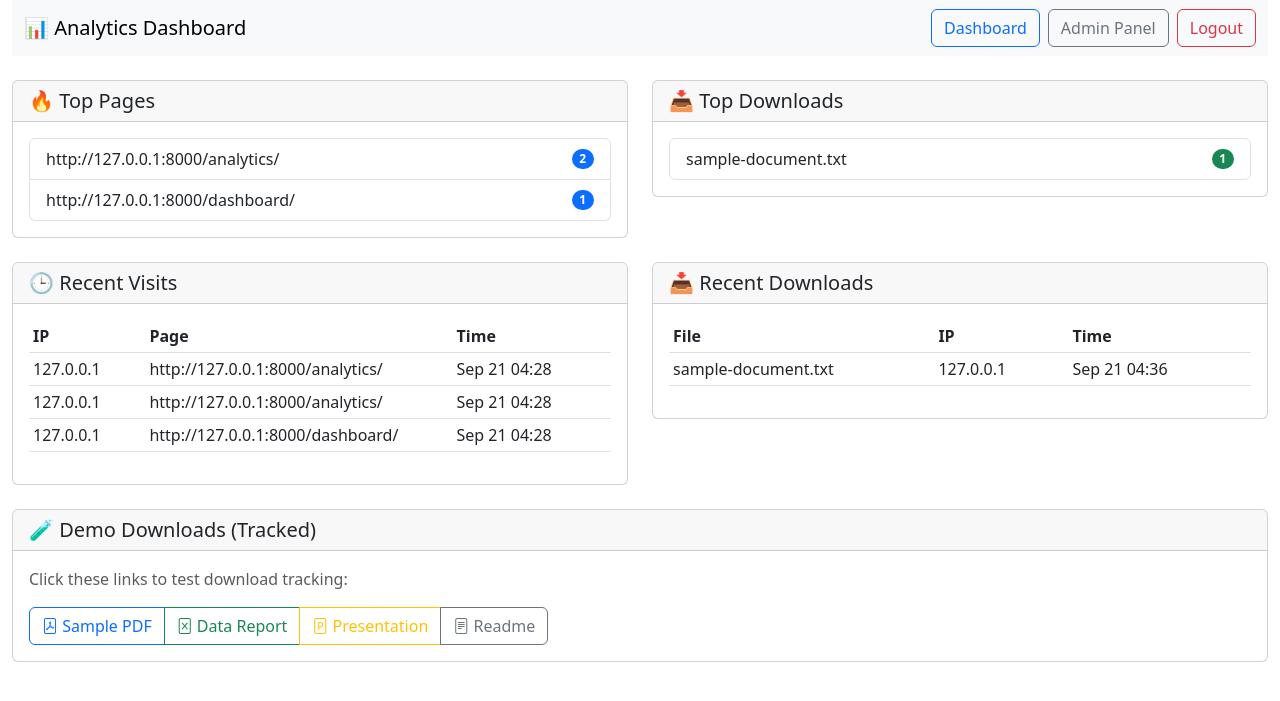
After one commit to leydrake/arrow-root2, a Django app: page /analytics/ in a window 1280 px wide. The commit adds this page. Shown: the top 701 px of the page. Run offline with Django 5.2, Linux system fonts and the light colour scheme; a user stored in the database is signed in; data comes from the database, SQL or seed files in the repository.

Commit message:
working on the analytics part, will continue later

```diff
--- a/mysite/settings.py
+++ b/mysite/settings.py
@@ -48,6 +48,7 @@ MIDDLEWARE = [
     'django.contrib.auth.middleware.AuthenticationMiddleware',
     'django.contrib.messages.middleware.MessageMiddleware',
     'django.middleware.clickjacking.XFrameOptionsMiddleware',
+    'pages.middleware.AnalyticsMiddleware',  # Add analytics tracking
 ]
 
 ROOT_URLCONF = 'mysite.urls'
--- /dev/null
+++ b/pages/middleware.py
@@ -0,0 +1,54 @@
+from django.utils.deprecation import MiddlewareMixin
+from django.utils import timezone
+from .models import Visit
+import hashlib
+
+class AnalyticsMiddleware(MiddlewareMixin):
+    """Middleware to automatically track user visits"""
+
+    def process_request(self, request):
+        # Skip tracking for certain paths
+        skip_paths = [
+            '/admin/',
+            '/static/',
+            '/favicon.ico',
+            '/analytics/',
+        ]
+
+        if any(request.path.startswith(path) for path in skip_paths):
+            return None
+
+        # Get client IP
+        x_forwarded_for = request.META.get('HTTP_X_FORWARDED_FOR')
+        if x_forwarded_for:
+            ip = x_forwarded_for.split(',')[0]
+        else:
+            ip = request.META.get('REMOTE_ADDR', '127.0.0.1')
+
+        # Get user agent
+        user_agent = request.META.get('HTTP_USER_AGENT', '')
+
+        # Get referer
+        referer = request.META.get('HTTP_REFERER', '')
+
+        # Get session ID
+        session_id = request.session.session_key
+        if not session_id:
+            request.session.create()
+            session_id = request.session.session_key
+
+        # Create visit record
+        try:
+            Visit.objects.create(
+                ip_address=ip,
+                user_agent=user_agent,
+                page_url=request.build_absolute_uri(),
+                referer=referer if referer else None,
+                user=request.user if request.user.is_authenticated else None,
+                session_id=session_id
+            )
+        except Exception as e:
+            # Log error but don't break the request
+            print(f"Analytics tracking error: {e}")
+
+        return None
--- a/pages/models.py
+++ b/pages/models.py
@@ -1,5 +1,6 @@
 from django.db import models
 from django.contrib.auth.models import User
+from django.utils import timezone
 
 # Create your models here.
 
@@ -10,3 +11,53 @@ class AdminProfile(models.Model):
 
     def __str__(self):
         return f"{self.user.username} - Admin Profile"
+
+class Visit(models.Model):
+    """Track user visits to the site"""
+    ip_address = models.GenericIPAddressField()
+    user_agent = models.TextField(blank=True, null=True)
+    page_url = models.URLField()
+    referer = models.URLField(blank=True, null=True)
+    user = models.ForeignKey(User, on_delete=models.SET_NULL, null=True, blank=True)
+    timestamp = models.DateTimeField(default=timezone.now)
+    session_id = models.CharField(max_length=100, blank=True, null=True)
+
+    class Meta:
+        ordering = ['-timestamp']
+
+    def __str__(self):
+        return f"Visit from {self.ip_address} at {self.timestamp.strftime('%Y-%m-%d %H:%M')}"
+
+class Download(models.Model):
+    """Track file downloads"""
+    file_name = models.CharField(max_length=255)
+    file_path = models.CharField(max_length=500)
+    file_size = models.BigIntegerField(default=0)  # in bytes
+    download_count = models.PositiveIntegerField(default=0)
+    user = models.ForeignKey(User, on_delete=models.SET_NULL, null=True, blank=True)
+    ip_address = models.GenericIPAddressField(default='127.0.0.1')
+    user_agent = models.TextField(blank=True, null=True)
+    timestamp = models.DateTimeField(default=timezone.now)
+    session_id = models.CharField(max_length=100, blank=True, null=True)
+
+    class Meta:
+        ordering = ['-timestamp']
+
+    def __str__(self):
+        return f"Download: {self.file_name} by {self.ip_address}"
+
+class AnalyticsSummary(models.Model):
+    """Daily analytics summary for performance"""
+    date = models.DateField(unique=True)
+    total_visits = models.PositiveIntegerField(default=0)
+    unique_visitors = models.PositiveIntegerField(default=0)
+    total_downloads = models.PositiveIntegerField(default=0)
+    unique_downloads = models.PositiveIntegerField(default=0)
+    created_at = models.DateTimeField(auto_now_add=True)
+    updated_at = models.DateTimeField(auto_now=True)
+
+    class Meta:
+        ordering = ['-date']
+
+    def __str__(self):
+        return f"Analytics for {self.date}: {self.total_visits} visits, {self.total_downloads} downloads"
--- a/pages/urls.py
+++ b/pages/urls.py
@@ -6,4 +6,6 @@ urlpatterns = [
     path("login/", views.login_view, name="login"),
     path("dashboard/", views.dashboard, name="dashboard"),
     path("logout/", views.logout_view, name="logout"),
+    path("analytics/", views.analytics_dashboard, name="analytics"),
+    path("download/<str:file_name>/", views.track_download, name="download"),
 ]
--- a/pages/views.py
+++ b/pages/views.py
@@ -1,11 +1,15 @@
 
 # Create your views here.
-from django.shortcuts import render, redirect
+from django.shortcuts import render, redirect, get_object_or_404
 from django.contrib.auth import authenticate, login, logout
 from django.contrib.auth.decorators import login_required
 from django.contrib import messages
-from django.http import HttpResponse
-from .models import AdminProfile
+from django.http import HttpResponse, FileResponse, Http404
+from django.utils import timezone
+from django.db.models import Count, Q
+from datetime import datetime, timedelta
+import os
+from .models import AdminProfile, Visit, Download, AnalyticsSummary
 
 def login_view(request):
     if request.method == 'POST':
@@ -48,3 +52,110 @@ def home(request):
     if request.user.is_authenticated:
         return redirect('dashboard')
     return redirect('login')
+
+def track_download(request, file_name):
+    """Track file downloads and serve the file"""
+    try:
+        # Get client IP
+        x_forwarded_for = request.META.get('HTTP_X_FORWARDED_FOR')
+        if x_forwarded_for:
+            ip = x_forwarded_for.split(',')[0]
+        else:
+            ip = request.META.get('REMOTE_ADDR', '127.0.0.1')
+
+        # Get user agent
+        user_agent = request.META.get('HTTP_USER_AGENT', '')
+
+        # Get session ID
+        session_id = request.session.session_key
+        if not session_id:
+            request.session.create()
+            session_id = request.session.session_key
+
+        # Create download record
+        Download.objects.create(
+            file_name=file_name,
+            file_path=f"/downloads/{file_name}",
+            file_size=0,  # You can calculate actual file size
+            user=request.user if request.user.is_authenticated else None,
+            ip_address=ip,
+            user_agent=user_agent,
+            session_id=session_id
+        )
+
+        # For demo purposes, return a simple text file
+        response = HttpResponse(f"This is a demo download file: {file_name}\nDownloaded at: {timezone.now()}")
+        response['Content-Disposition'] = f'attachment; filename="{file_name}"'
+        return response
+
+    except Exception as e:
+        messages.error(request, f"Download error: {e}")
+        return redirect('dashboard')
+
+@login_required
+def analytics_dashboard(request):
+    """Analytics dashboard with charts and statistics"""
+    try:
+        admin_profile = AdminProfile.objects.get(user=request.user)
+        is_admin = admin_profile.is_admin
+    except AdminProfile.DoesNotExist:
+        is_admin = False
+
+    if not is_admin:
+        messages.error(request, 'Access denied. Admin privileges required.')
+        return redirect('dashboard')
+
+    # Get date range (last 30 days)
+    end_date = timezone.now().date()
+    start_date = end_date - timedelta(days=30)
+
+    # Get visit statistics
+    visits = Visit.objects.filter(timestamp__date__range=[start_date, end_date])
+    downloads = Download.objects.filter(timestamp__date__range=[start_date, end_date])
+
+    # Daily statistics
+    daily_visits = visits.extra(
+        select={'day': 'date(timestamp)'}
+    ).values('day').annotate(count=Count('id')).order_by('day')
+
+    daily_downloads = downloads.extra(
+        select={'day': 'date(timestamp)'}
+    ).values('day').annotate(count=Count('id')).order_by('day')
+
+    # Top pages
+    top_pages = visits.values('page_url').annotate(
+        count=Count('id')
+    ).order_by('-count')[:10]
+
+    # Top downloads
+    top_downloads = downloads.values('file_name').annotate(
+        count=Count('id')
+    ).order_by('-count')[:10]
+
+    # Recent activity
+    recent_visits = visits[:20]
+    recent_downloads = downloads[:20]
+
+    # Summary statistics
+    total_visits = visits.count()
+    unique_visitors = visits.values('ip_address').distinct().count()
+    total_downloads = downloads.count()
+    unique_downloaders = downloads.values('ip_address').distinct().count()
+
+    context = {
+        'user': request.user,
+        'is_admin': is_admin,
+        'total_visits': total_visits,
+        'unique_visitors': unique_visitors,
+        'total_downloads': total_downloads,
+        'unique_downloaders': unique_downloaders,
+        'daily_visits': list(daily_visits),
+        'daily_downloads': list(daily_downloads),
+        'top_pages': list(top_pages),
+        'top_downloads': list(top_downloads),
+        'recent_visits': recent_visits,
+        'recent_downloads': recent_downloads,
+        'date_range': f"{start_date} to {end_date}"
+    }
+
+    return render(request, "analytics.html", context)
--- /dev/null
+++ b/templates/analytics.html
@@ -0,0 +1,177 @@
+{% extends "base.html" %}
+
+{% block title %}Analytics Dashboard - My Site{% endblock %}
+
+{% block content %}
+<div class="container-fluid">
+    <div class="row">
+        <div class="col-12">
+            <nav class="navbar navbar-expand-lg navbar-light bg-light mb-4">
+                <div class="container-fluid">
+                    <a class="navbar-brand" href="#">📊 Analytics Dashboard</a>
+                    <div class="navbar-nav ms-auto">
+                        <a class="btn btn-outline-primary me-2" href="{% url 'dashboard' %}">Dashboard</a>
+                        <a class="btn btn-outline-secondary me-2" href="/admin/">Admin Panel</a>
+                        <a class="btn btn-outline-danger" href="{% url 'logout' %}">Logout</a>
+                    </div>
+                </div>
+            </nav>
+        </div>
+    </div>
+
+
+
+    <!-- Top Pages and Downloads -->
+    <div class="row mb-4">
+        <div class="col-md-6">
+            <div class="card">
+                <div class="card-header">
+                    <h5 class="card-title mb-0">🔥 Top Pages</h5>
+                </div>
+                <div class="card-body">
+                    {% if top_pages %}
+                        <div class="list-group">
+                            {% for page in top_pages %}
+                                <div class="list-group-item d-flex justify-content-between align-items-center">
+                                    <div class="text-truncate" style="max-width: 300px;" title="{{ page.page_url }}">
+                                        {{ page.page_url }}
+                                    </div>
+                                    <span class="badge bg-primary rounded-pill">{{ page.count }}</span>
+                                </div>
+                            {% endfor %}
+                        </div>
+                    {% else %}
+                        <p class="text-muted">No page visits recorded yet.</p>
+                    {% endif %}
+                </div>
+            </div>
+        </div>
+        <div class="col-md-6">
+            <div class="card">
+                <div class="card-header">
+                    <h5 class="card-title mb-0">📥 Top Downloads</h5>
+                </div>
+                <div class="card-body">
+                    {% if top_downloads %}
+                        <div class="list-group">
+                            {% for download in top_downloads %}
+                                <div class="list-group-item d-flex justify-content-between align-items-center">
+                                    <div class="text-truncate" style="max-width: 300px;" title="{{ download.file_name }}">
+                                        {{ download.file_name }}
+                                    </div>
+                                    <span class="badge bg-success rounded-pill">{{ download.count }}</span>
+                                </div>
+                            {% endfor %}
+                        </div>
+                    {% else %}
+                        <p class="text-muted">No downloads recorded yet.</p>
+                    {% endif %}
+                </div>
+            </div>
+        </div>
+    </div>
+
+    <!-- Recent Activity -->
+    <div class="row">
+        <div class="col-md-6">
+            <div class="card">
+                <div class="card-header">
+                    <h5 class="card-title mb-0">🕒 Recent Visits</h5>
+                </div>
+                <div class="card-body">
+                    {% if recent_visits %}
+                        <div class="table-responsive">
+                            <table class="table table-sm">
+                                <thead>
+                                    <tr>
+                                        <th>IP</th>
+                                        <th>Page</th>
+                                        <th>Time</th>
+                                    </tr>
+                                </thead>
+                                <tbody>
+                                    {% for visit in recent_visits %}
+                                        <tr>
+                                            <td>{{ visit.ip_address }}</td>
+                                            <td class="text-truncate" style="max-width: 200px;" title="{{ visit.page_url }}">
+                                                {{ visit.page_url }}
+                                            </td>
+                                            <td>{{ visit.timestamp|date:"M d H:i" }}</td>
+                                        </tr>
+                                    {% endfor %}
+                                </tbody>
+                            </table>
+                        </div>
+                    {% else %}
+                        <p class="text-muted">No recent visits recorded.</p>
+                    {% endif %}
+                </div>
+            </div>
+        </div>
+        <div class="col-md-6">
+            <div class="card">
+                <div class="card-header">
+                    <h5 class="card-title mb-0">📥 Recent Downloads</h5>
+                </div>
+                <div class="card-body">
+                    {% if recent_downloads %}
+                        <div class="table-responsive">
+                            <table class="table table-sm">
+                                <thead>
+                                    <tr>
+                                        <th>File</th>
+                                        <th>IP</th>
+                                        <th>Time</th>
+                                    </tr>
+                                </thead>
+                                <tbody>
+                                    {% for download in recent_downloads %}
+                                        <tr>
+                                            <td class="text-truncate" style="max-width: 150px;" title="{{ download.file_name }}">
+                                                {{ download.file_name }}
+                                            </td>
+                                            <td>{{ download.ip_address }}</td>
+                                            <td>{{ download.timestamp|date:"M d H:i" }}</td>
+                                        </tr>
+                                    {% endfor %}
+                                </tbody>
+                            </table>
+                        </div>
+                    {% else %}
+                        <p class="text-muted">No recent downloads recorded.</p>
+                    {% endif %}
+                </div>
+            </div>
+        </div>
+    </div>
+
+    <!-- Demo Downloads -->
+    <div class="row mt-4">
+        <div class="col-12">
+            <div class="card">
+                <div class="card-header">
+                    <h5 class="card-title mb-0">🧪 Demo Downloads (Tracked)</h5>
+                </div>
+                <div class="card-body">
+                    <p class="text-muted">Click these links to test download tracking:</p>
+                    <div class="btn-group" role="group">
+                        <a href="{% url 'download' 'sample-document.pdf' %}" class="btn btn-outline-primary">
+                            <i class="bi bi-file-pdf"></i> Sample PDF
+                        </a>
+                        <a href="{% url 'download' 'data-report.xlsx' %}" class="btn btn-outline-success">
+                            <i class="bi bi-file-excel"></i> Data Report
+                        </a>
+                        <a href="{% url 'download' 'presentation.pptx' %}" class="btn btn-outline-warning">
+                            <i class="bi bi-file-ppt"></i> Presentation
+                        </a>
+                        <a href="{% url 'download' 'readme.txt' %}" class="btn btn-outline-secondary">
+                            <i class="bi bi-file-text"></i> Readme
+                        </a>
+                    </div>
+                </div>
+            </div>
+        </div>
+    </div>
+</div>
+
+{% endblock %}
--- a/templates/dashboard.html
+++ b/templates/dashboard.html
@@ -113,6 +113,9 @@
                         <a href="/admin/auth/user/" class="btn btn-outline-primary">
                             <i class="bi bi-people"></i> Manage Users
                         </a>
+                        <a href="{% url 'analytics' %}" class="btn btn-outline-info">
+                            <i class="bi bi-graph-up"></i> Analytics
+                        </a>
                         <a href="/admin/pages/adminprofile/" class="btn btn-outline-secondary">
                             <i class="bi bi-person-badge"></i> Admin Profiles
                         </a>
```
Also changed, not shown: pages/admin.py (+24 -1 lines), db.sqlite3, pages/migrations/0003_analyticssummary_alter_download_options_and_more.py (added).
